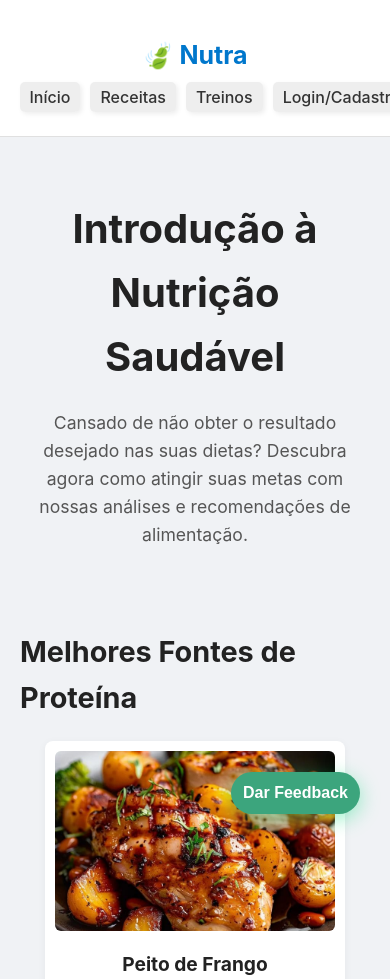
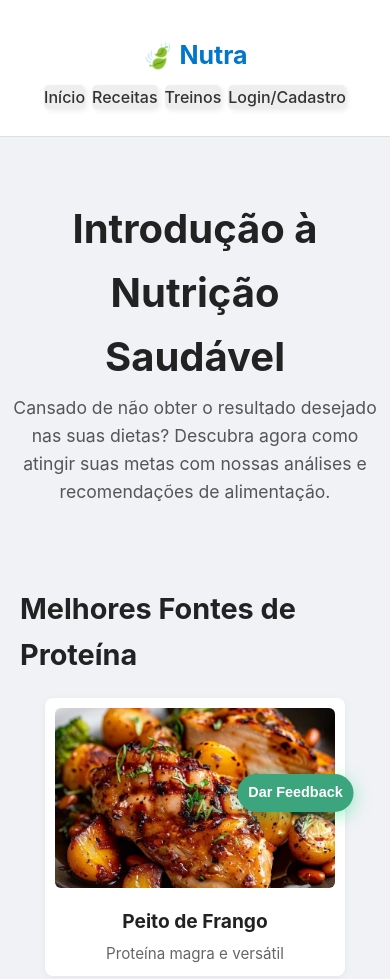
Before and after one commit to Projeto-de-LSW/Nutra, a plain HTML site: page Nutra-main/index.html in a window 390 px wide. Shown: the top 979 px of the page. Drawn offline with Linux system fonts and the light colour scheme.

Commit message:
Modifiquei CSS página principal
Modifiquei algumas configurações do CSS da página principal.

```diff
--- a/Nutra-main/CSS/styles.css
+++ b/Nutra-main/CSS/styles.css
@@ -94,14 +94,14 @@ header {
 
 .intro {
   text-align: center;
-  padding: 60px 20px 40px;
+  padding: 60px 10px 40px;
   max-width: 800px;
   margin: auto;
 }
 
 .intro h1 {
   font-size: 2.5rem;
-  margin-bottom: 20px;
+  margin-bottom: 5px;
   padding: 0px 10px;
 }
 
@@ -186,12 +186,12 @@ footer p {
   color: #888;
 }
 
-/*Quando a tela ficar com 600px ou menos ele vai diminuir no menu e no nav bar o tamanho */
+/* Quando a tela ficar com 600px ou menos ele vai diminuir no menu e no nav bar o tamanho */
 @media screen and (max-width: 610px) {
   .menu {
     list-style: none;
     display: flex;
-    gap: 10px;
+    gap: 15px;
     transition: 0.4s ease;
   }
 
@@ -214,7 +214,31 @@ footer p {
     padding: 5px 10px;
     border-radius: 5px;
     box-shadow: 2px 2px 5px rgba(0, 0, 0, 0.07);
+    cursor: pointer;
     transition: 0.3s ease;
-    cursor: pointer;
   }
 }
+
+@media screen and (max-width: 450px) {
+  .menu {
+    list-style: none;
+    display: flex;
+    gap: 7px;
+    transition: 0.4s ease;
+  }
+
+  .menu a {
+    text-decoration: none;
+    color: #333;
+    font-weight: 500;
+    padding: 2px 0px;
+    border-radius: 5px;
+    box-shadow: 2px 2px 5px rgba(0, 0, 0, 0.07);
+    cursor: pointer;
+    transition: 0.3s ease;
+  }
+
+  #btn-abrir-modal {
+    transform: scale(90%);
+  }
+}
```
